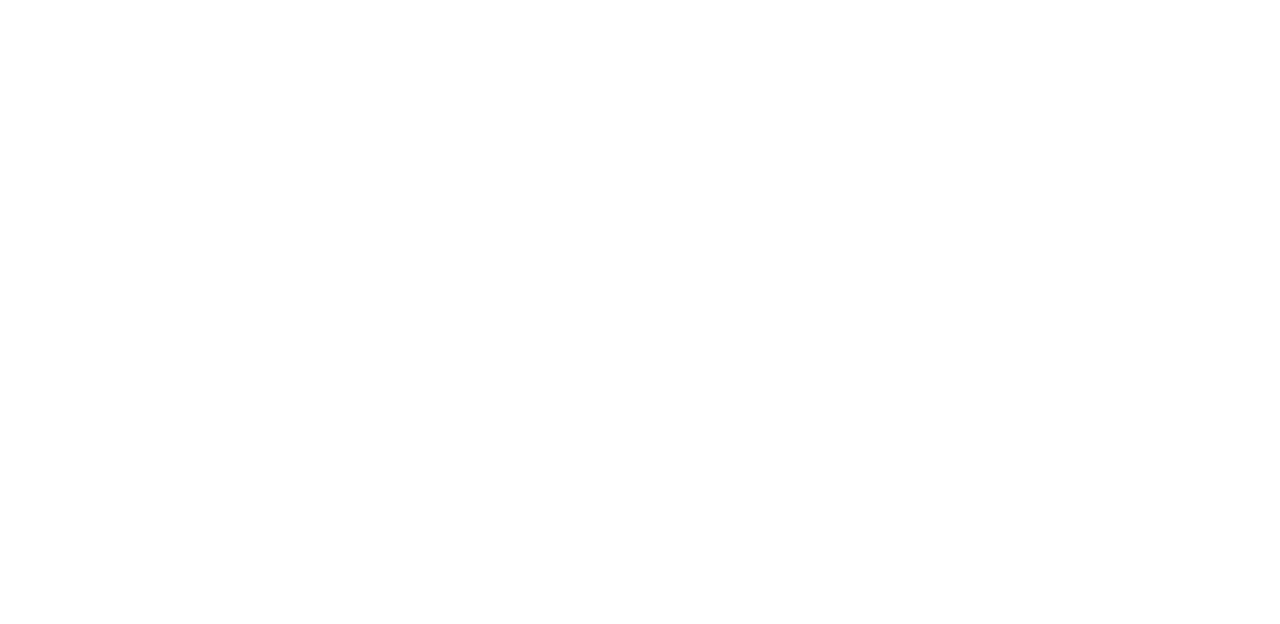
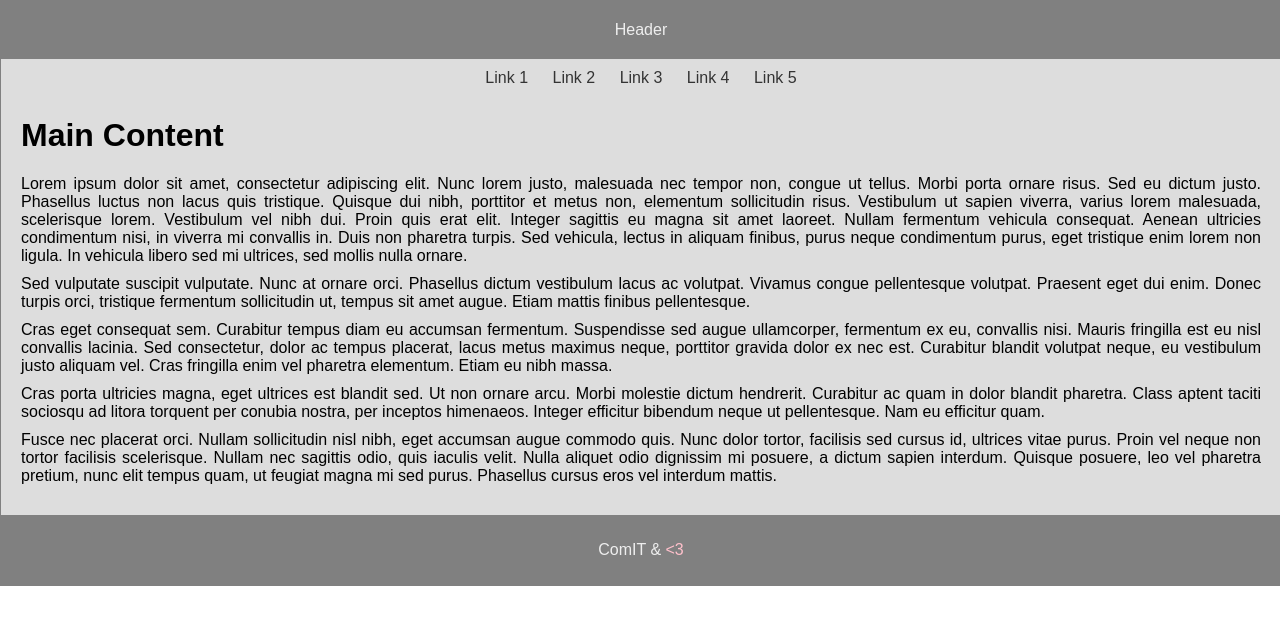
Before and after one commit to cjames8/nodesk, a plain HTML site: page CSS/Ex.26/index26.html in a window 1280 px wide. Drawn offline with Linux system fonts and the light colour scheme.

Commit message:
exercise 20

```diff
--- a/CSS/Ex.24/style24.css
+++ b/CSS/Ex.24/style24.css
@@ -5,10 +5,10 @@ body {
     font-size: 16px
 }
 h1 {
-    font-color:#f47933;
+    color:#f47933;
 }
 p {
-    text-align: center;
+    text-align: justify;
 }
 img {
     border: 2px solid transparent;
--- a/CSS/Ex.25/style25.css
+++ b/CSS/Ex.25/style25.css
@@ -13,6 +13,7 @@ html, body{
 header {
     padding: 20px;
     color: #eee;
+    background-color: gray;
 
 }
 header, footer {
@@ -22,18 +23,18 @@ header, footer {
     float: left;
     width: 150px;
 }
-ul {
+.side ul {
     margin: 0;
     padding: 0;
     list-style: none;
 }
-.side ul li {
+.side ul li>a{
     display: block;
     padding: 10px 0px;
     text-align: center;
     text-decoration: none;
     color: #333;
-    border-bottom: 1px #333;
+    border-bottom: 1px solid gray;
 
 }
 a:hover{
@@ -42,7 +43,7 @@ a:hover{
 }
 .main{
     margin-left: 150px;
-    background-color: #333;
+    background-color: #ddd;
     padding: 20px 20px
 }
 .main>h1{
--- a/CSS/Ex.26/index26.html
+++ b/CSS/Ex.26/index26.html
@@ -0,0 +1,33 @@
+<!DOCTYPE html>
+<html lang="en">
+<head>
+  <title>Learning layout CSS</title>
+  <link href="style26.css" type="text/css" rel="stylesheet">
+  <metaname="viewport" content="width:device-width" initial="scale=1.0">
+</head>
+<body>
+  <div class="container">
+    <header>Header</header>
+    <div class="side">
+      <ul>
+        <li><a href="#">Link 1</a></li>
+        <li><a href="#">Link 2</a></li>
+        <li><a href="#">Link 3</a></li>
+        <li><a href="#">Link 4</a></li>
+        <li><a href="#">Link 5</a></li>
+      </ul>
+    </div>
+    <div class="main">
+      <h1>Main Content</h1>
+      <p>Lorem ipsum dolor sit amet, consectetur adipiscing elit. Nunc lorem justo, malesuada nec tempor non, congue ut tellus. Morbi porta ornare risus. Sed eu dictum justo. Phasellus luctus non lacus quis tristique. Quisque dui nibh, porttitor et metus non, elementum sollicitudin risus. Vestibulum ut sapien viverra, varius lorem malesuada, scelerisque lorem. Vestibulum vel nibh dui. Proin quis erat elit. Integer sagittis eu magna sit amet laoreet. Nullam fermentum vehicula consequat. Aenean ultricies condimentum nisi, in viverra mi convallis in. Duis non pharetra turpis. Sed vehicula, lectus in aliquam finibus, purus neque condimentum purus, eget tristique enim lorem non ligula. In vehicula libero sed mi ultrices, sed mollis nulla ornare.</p>
+      <p>Sed vulputate suscipit vulputate. Nunc at ornare orci. Phasellus dictum vestibulum lacus ac volutpat. Vivamus congue pellentesque volutpat. Praesent eget dui enim. Donec turpis orci, tristique fermentum sollicitudin ut, tempus sit amet augue. Etiam mattis finibus pellentesque.</p>
+      <p>Cras eget consequat sem. Curabitur tempus diam eu accumsan fermentum. Suspendisse sed augue ullamcorper, fermentum ex eu, convallis nisi. Mauris fringilla est eu nisl convallis lacinia. Sed consectetur, dolor ac tempus placerat, lacus metus maximus neque, porttitor gravida dolor ex nec est. Curabitur blandit volutpat neque, eu vestibulum justo aliquam vel. Cras fringilla enim vel pharetra elementum. Etiam eu nibh massa.</p>
+      <p>Cras porta ultricies magna, eget ultrices est blandit sed. Ut non ornare arcu. Morbi molestie dictum hendrerit. Curabitur ac quam in dolor blandit pharetra. Class aptent taciti sociosqu ad litora torquent per conubia nostra, per inceptos himenaeos. Integer efficitur bibendum neque ut pellentesque. Nam eu efficitur quam.</p>
+      <p>Fusce nec placerat orci. Nullam sollicitudin nisl nibh, eget accumsan augue commodo quis. Nunc dolor tortor, facilisis sed cursus id, ultrices vitae purus. Proin vel neque non tortor facilisis scelerisque. Nullam nec sagittis odio, quis iaculis velit. Nulla aliquet odio dignissim mi posuere, a dictum sapien interdum. Quisque posuere, leo vel pharetra pretium, nunc elit tempus quam, ut feugiat magna mi sed purus. Phasellus cursus eros vel interdum mattis.</p>
+    </div>
+    <footer>
+      <p>ComIT &amp; <span class="love">&lt;3</span></p>
+    </footer>
+  </div>
+</body>
+</html>
--- a/CSS/Ex.26/style26.css
+++ b/CSS/Ex.26/style26.css
@@ -0,0 +1,91 @@
+html, body{
+    margin: 0;
+    padding: 0;
+    font-family: Arial, Helvetica, sans-serif;
+    font-size: 16px;
+}
+.container {
+    width: 960px;
+    margin: 0 auto;
+    background-color: #ddd;
+    border: 1px solid gray;
+}
+header {
+    padding: 20px;
+    color: #eee;
+    background-color: gray;
+
+}
+header, footer {
+    background-color: gray;
+}
+.side {
+    float: left;
+    width: 150px;
+}
+.side ul {
+    margin: 0;
+    padding: 0;
+    list-style: none;
+}
+.side ul li>a{
+    display: block;
+    padding: 10px 0px;
+    text-align: center;
+    text-decoration: none;
+    color: #333;
+    border-bottom: 1px solid gray;
+
+}
+a:hover{
+    color: #eee;
+    background-color: gray
+}
+.main{
+    margin-left: 150px;
+    background-color: #ddd;
+    padding: 20px 20px
+}
+.main>h1{
+    margin-top: 0;
+}
+.main>p{
+    margin: 0;
+    margin-bottom: 10px;
+}
+footer{
+    clear: both;
+    color:#eee;
+    text-align: center;
+    padding: 10px 0px 10px;
+}
+.love{
+    color: pink;
+}
+@media only screen and (max-width: 768px) {
+    /* Smaller screen code here */
+  }
+.container{
+    width: 100%;
+}
+header {
+    text-align: center;
+}
+.side{
+    float: none;
+    width: 100%;
+    text-align: center;
+}
+.side ul li{
+    display: inline-block;
+}
+.side ul li>a {
+    border-bottom: none;
+    padding: 10px;
+}
+.main{
+    margin-left: 0;
+}
+.main p{
+    text-align: justify;
+}
```
